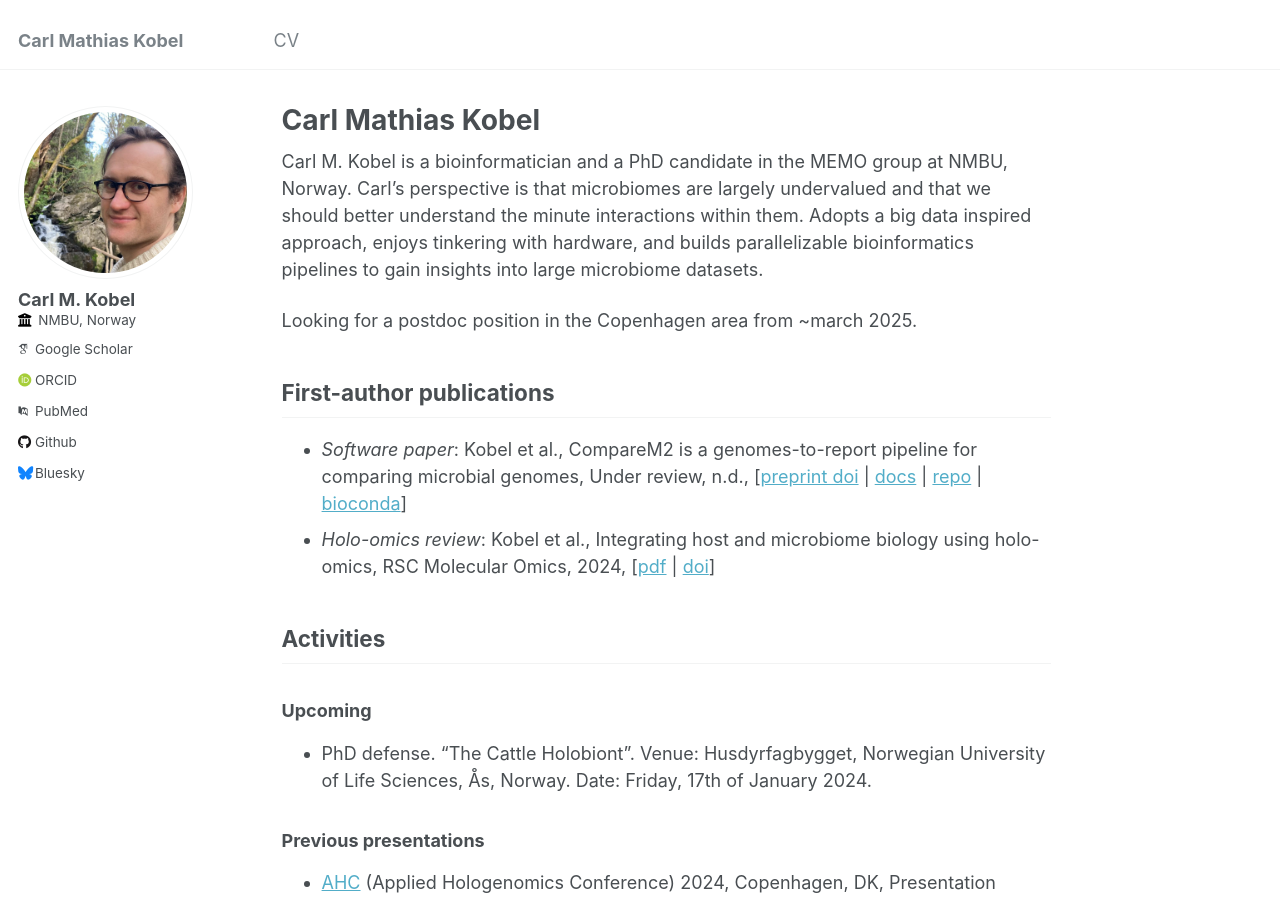
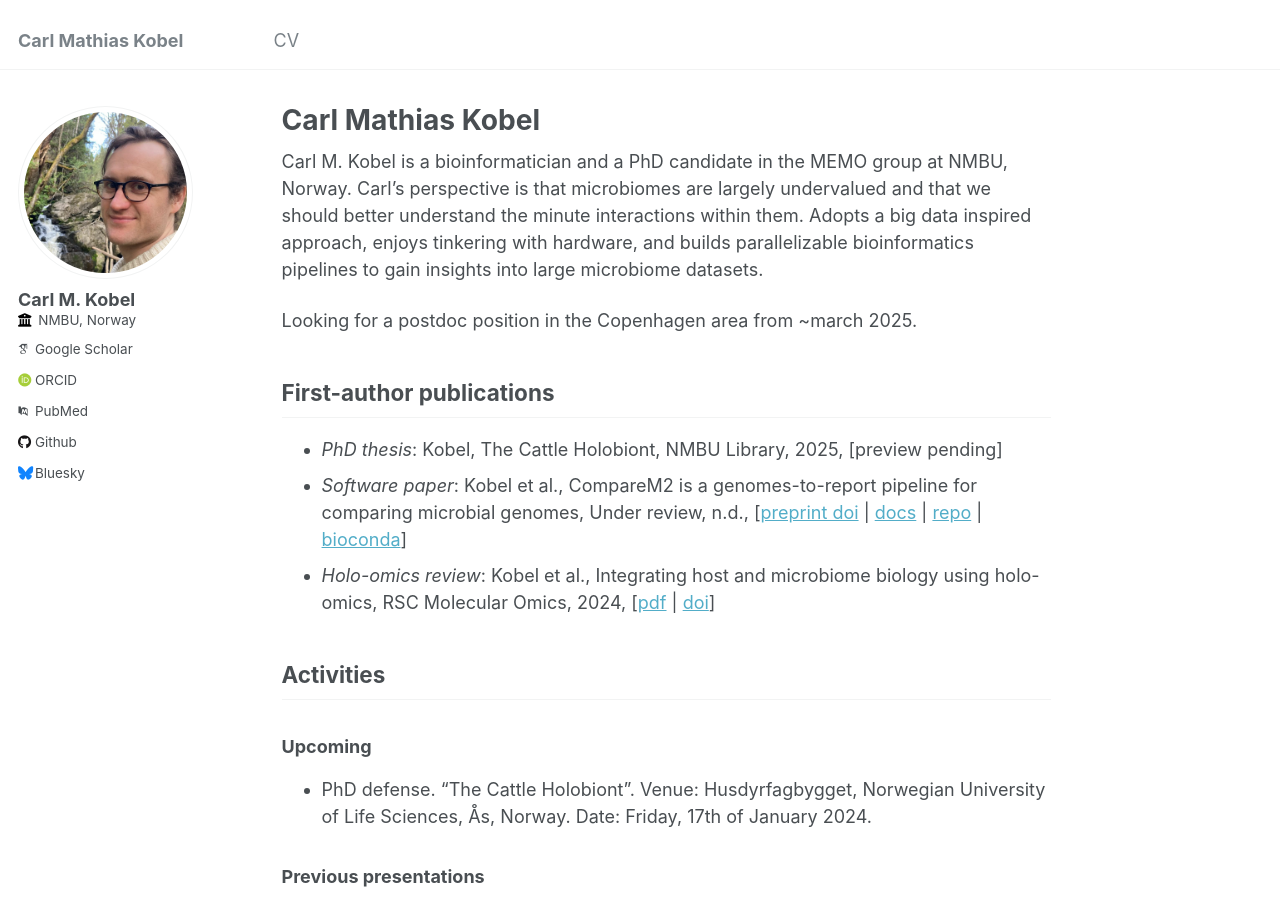
Before and after one commit to cmkobel/cmkobel.github.io, a Jekyll site: the page built from _pages/about.md, in a window 1280 px wide and 900 px high. Built offline with Jekyll 4.4.1, drawn with Linux system fonts in a browser that asks for light colours; some web fonts are replaced.

Commit message:
Update about.md

```diff
--- a/_pages/about.md
+++ b/_pages/about.md
@@ -14,6 +14,7 @@ Looking for a postdoc position in the Copenhagen area from ~march 2025.
 
 ## First-author publications
 
+  - *PhD thesis*: Kobel, The Cattle Holobiont, NMBU Library, 2025, [preview pending]
   - *Software paper*: Kobel et al., CompareM2 is a genomes-to-report pipeline for comparing microbial genomes, Under review, n.d., [[preprint doi](https://doi.org/10.1101/2024.07.12.603264 ) \| [docs](https://comparem2.readthedocs.io/) \| [repo](https://github.com/cmkobel/CompareM2) \| [bioconda](https://anaconda.org/bioconda/comparem2)]
   - *Holo-omics review*: Kobel et al., Integrating host and microbiome biology using holo-omics, RSC Molecular Omics, 2024, [[pdf](https://github.com/cmkobel/cmkobel.github.io/raw/master/files/Kobel%20et%20al.%202024%20-%20Integrating%20host%20and%20microbiome%20biology%20using%20holo-omics.pdf) \| [doi](https://doi.org/10.1039/D4MO00017J)]
 
```
